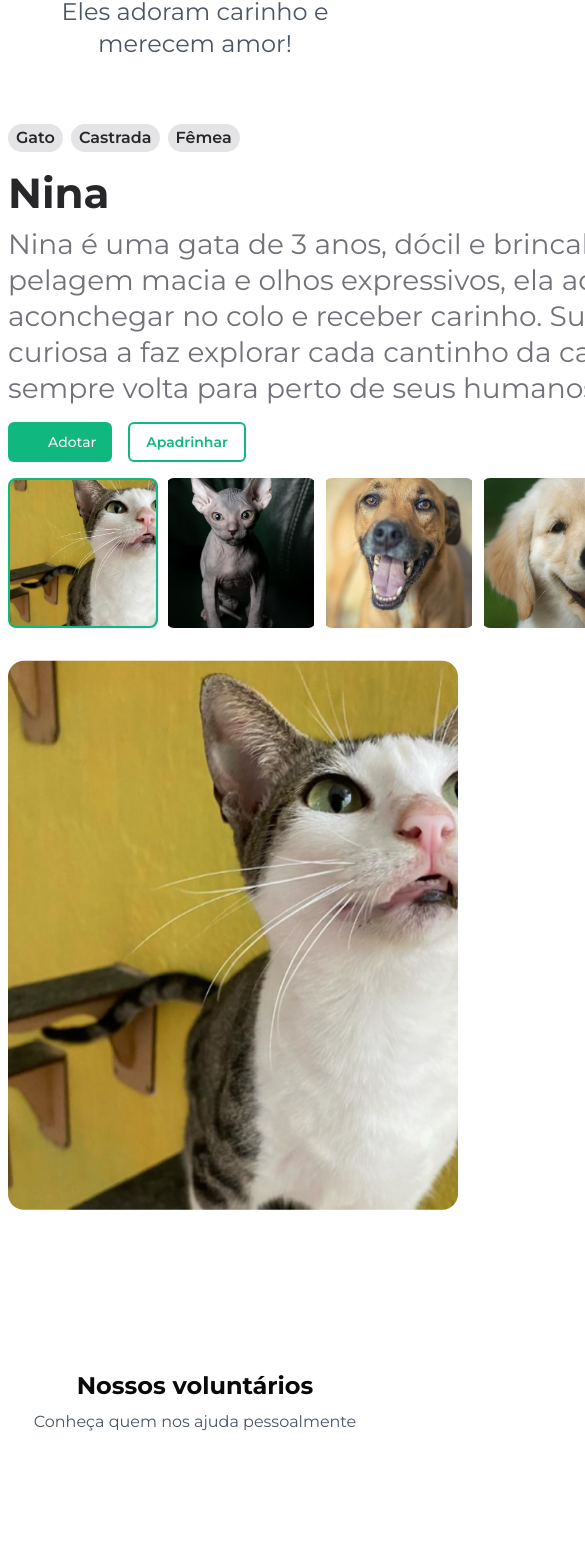
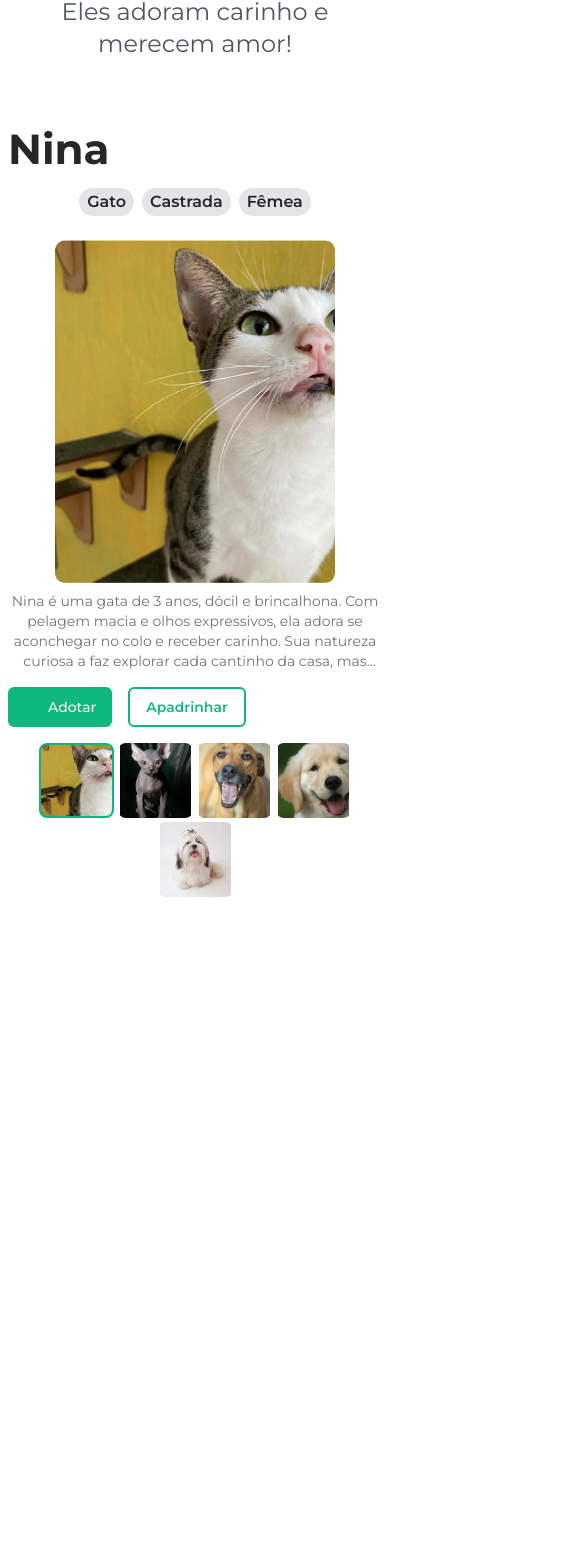
Before and after one commit to pataamada/ong-manager, a Next.js app: page /landing in a window 390 px wide. Shown: the part 3240-4784 px from the top of the page, 585 px wide, since content can reach past the window. After the commit the page ends 4265 px from the top, so only its background shows below. Built offline with nearby package versions, Linux system fonts and the light colour scheme; some icons are missing.

Commit message:
feat: availablePets transition animation

```diff
--- a/src/app/landing/-components/AvailablePets.tsx
+++ b/src/app/landing/-components/AvailablePets.tsx
@@ -4,7 +4,7 @@
 
 import { Button } from "@/components/ui/button"
 import Image from "next/image"
-import { useState } from "react"
+import { useState, useEffect } from "react"
 import { Icon } from "@iconify/react"
 import { motion, AnimatePresence } from "framer-motion"
 
@@ -59,11 +59,67 @@ const availablePets: Pet[] = [
 	},
 ]
 
+function PetImage({ pet, className }: { pet: Pet; className?: string }) {
+	return (
+		<AnimatePresence mode="wait">
+			<motion.div
+				key={pet.id}
+				initial={{ opacity: 0, x: 20 }}
+				animate={{ opacity: 1, x: 0 }}
+				exit={{ opacity: 0, x: -20 }}
+				transition={{ duration: 0.3 }}
+			>
+				<Image
+					src={pet.photo}
+					alt={`Foto do ${pet.name}`}
+					className={`rounded-lg ${className}`}
+					width={450}
+					height={550}
+				/>
+			</motion.div>
+		</AnimatePresence>
+	)
+}
+
+function TypewriterEffect({ text }: { text: string }) {
+	const [displayText, setDisplayText] = useState("")
+
+	useEffect(() => {
+		setDisplayText("")
+		let currentIndex = 0
+		const interval = setInterval(() => {
+			if (currentIndex <= text.length) {
+				setDisplayText(text.slice(0, currentIndex))
+				currentIndex++
+			} else {
+				clearInterval(interval)
+			}
+		}, 150)
+
+		return () => clearInterval(interval)
+	}, [text])
+
+	return (
+		<motion.div className="flex items-center">
+			<span>{displayText}</span>
+			<motion.span
+				animate={{ opacity: [1, 0] }}
+				transition={{
+					duration: 0.8,
+					repeat: Infinity,
+					repeatType: "reverse"
+				}}
+				className="w-[2px] h-[80%] bg-primary ml-1"
+			/>
+		</motion.div>
+	)
+}
+
 export function AvailablePets() {
 	const [selectedPet, setSelectedPet] = useState<Pet>(availablePets[0])
 
 	return (
-		<div className="text-center ">
+		<div className="text-center lg:text-left">
 			<h3 className="text-4xl font-bold">
 				Conheça nossos
 				<span className="text-[#10B981]"> peludos!</span>
@@ -72,8 +128,13 @@ export function AvailablePets() {
 
 			<div className="flex flex-wrap lg:flex-nowrap gap-8 mt-8 ">
 				<div className="justify-between flex flex-col">
-					<div className="rounded-lg ">
-						<div className="flex flex-wrap gap-2 mb-4">
+					<div >
+
+
+						<h3 className="text-h3 text-zinc-800 mb-2 min-h-[3.5rem]">
+							<TypewriterEffect text={selectedPet.name} />
+						</h3>
+						<div className="flex flex-wrap gap-2 mb-4 justify-center lg:justify-start">
 							{selectedPet.tags.map(tag => (
 								<span
 									key={tag}
@@ -83,9 +144,10 @@ export function AvailablePets() {
 								</span>
 							))}
 						</div>
-
-						<h3 className="text-h3 text-zinc-800 mb-2 text-left">{selectedPet.name}</h3>
-						<p className="text-zinc-500 text-subtitle text-left mb-4 h-[180px] overflow-hidden text-ellipsis line-clamp-5">
+						<div className="lg:hidden block max-w-[75%] mx-auto py-2">
+							<PetImage pet={selectedPet} className="w-full max-h-[370px]" />
+						</div>
+						<p className="text-zinc-500 text-sm lg:text-[1.75rem] lg:leading-[2.25rem] mb-4 max-h-[90px] lg:h-[180px] lg:max-h-[180px] text-pretty overflow-hidden text-ellipsis line-clamp-4 lg:line-clamp-5">
 							{selectedPet.description}
 						</p>
 
@@ -104,14 +166,14 @@ export function AvailablePets() {
 						</div>
 					</div>
 
-					<div className="flex gap-2 mt-4">
+					<div className="flex gap-1 mt-4 flex-wrap justify-center lg:justify-start">
 						{availablePets.map(pet => (
 							<button
 								key={pet.id}
 								type="button"
 								onClick={() => setSelectedPet(pet)}
 								className={`rounded-lg overflow-hidden border-2 transition-all duration-300 ease-in-out
-									aspect-square w-[150px] bg-cover bg-center bg-no-repeat border-transparent
+									aspect-square lg:w-[150px] w-[75px] bg-cover bg-center bg-no-repeat border-transparent
 									hover:scale-105
 									${selectedPet.id === pet.id ? "!border-primary" : " hover:border-emerald-400"}`}
 								style={{
@@ -121,24 +183,9 @@ export function AvailablePets() {
 						))}
 					</div>
 				</div>
-
-				<AnimatePresence mode="wait">
-					<motion.div
-						key={selectedPet.id}
-						initial={{ opacity: 0, x: 20 }}
-						animate={{ opacity: 1, x: 0 }}
-						exit={{ opacity: 0, x: -20 }}
-						transition={{ duration: 0.3 }}
-					>
-						<Image
-							src={selectedPet.photo}
-							alt={`Foto do ${selectedPet.name}`}
-							className="max-w-[450px] max-h-[550px] rounded-lg"
-							width={450}
-							height={550}
-						/>
-					</motion.div>
-				</AnimatePresence>
+						<div className="hidden lg:block">
+							<PetImage pet={selectedPet} className="max-w-[450px] max-h-[550px]" />
+						</div>
 			</div>
 		</div>
 	)
--- a/src/app/landing/-components/HeroSection.tsx
+++ b/src/app/landing/-components/HeroSection.tsx
@@ -43,7 +43,7 @@ export function HeroSection() {
                     priority
                 />
                 {/* TODO: O container deve ser uma div, tendo o QR como imagem */}
-                <div className="absolute z-20 lg:bottom-[-40px] right-[-15px] bottom-[-15px]">
+                <div className="absolute z-20 lg:bottom-[-10px] right-[-15px] bottom-[-15px]">
                     <Image
                         src="/home/Groups.svg"
                         alt="QR Code"
--- a/src/app/landing/page.tsx
+++ b/src/app/landing/page.tsx
@@ -20,8 +20,8 @@ export default function LandingPage() {
                     <OurStory />
                     <HowToHelp />
                     <AvailablePets />
-                    <Volunteers />
-                    <Partners />
+                    {/* <Volunteers />
+                    <Partners /> */}
                 </div>
             </div>
         </div>
```
